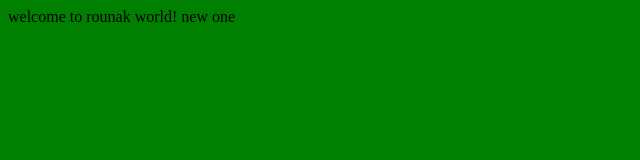
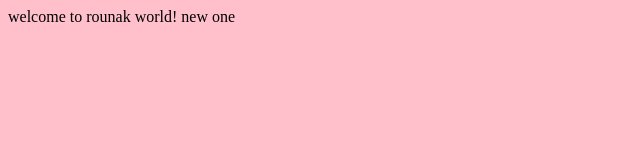
Before and after one commit to Rounakkumar9631/githubjenkinproject, a plain HTML site: page index.html in a window 1280 px wide. Shown: the whole page, without its empty margins (0-640 px from the left). Drawn offline with Linux system fonts and the light colour scheme.

Commit message:
changes new pink

```diff
--- a/index.html
+++ b/index.html
@@ -1,4 +1,4 @@
-<body bgcolor='green'>
+<body bgcolor='pink'>
 welcome to rounak world!
 new one
 </body>
```
